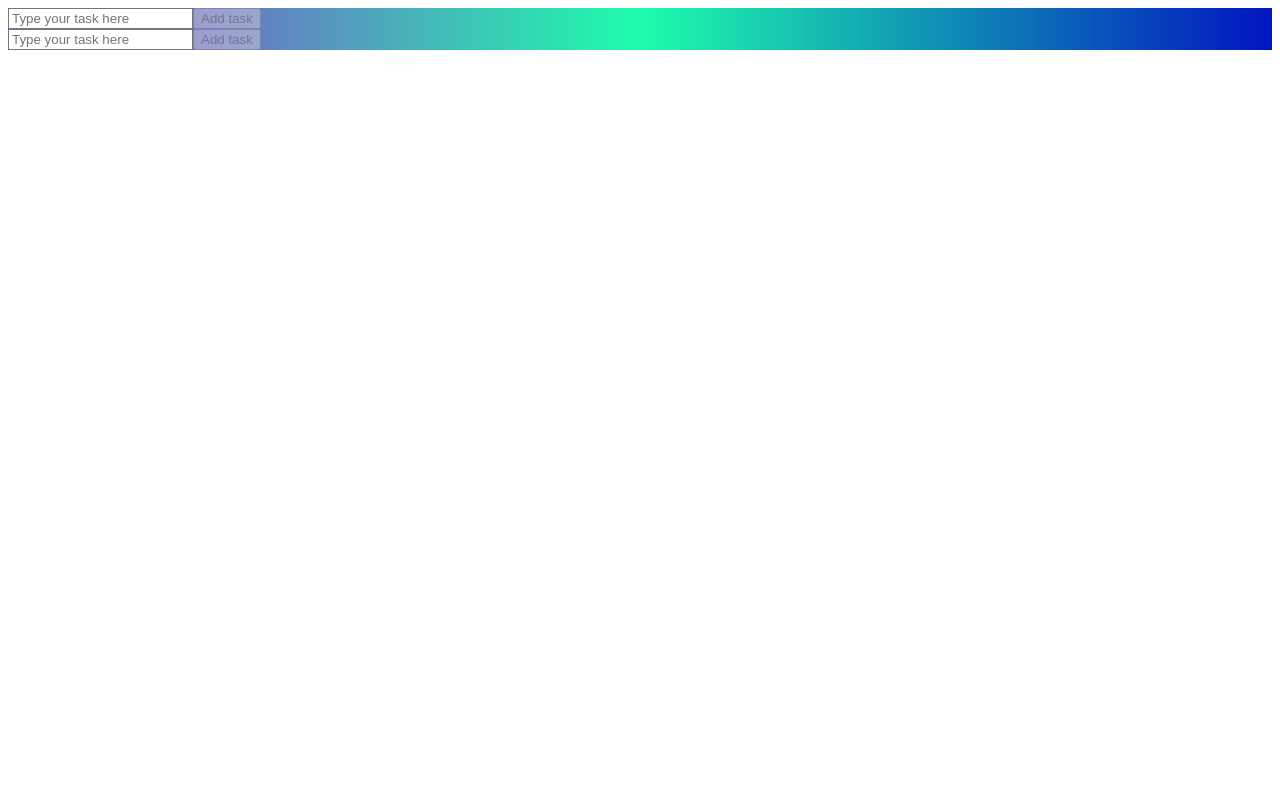
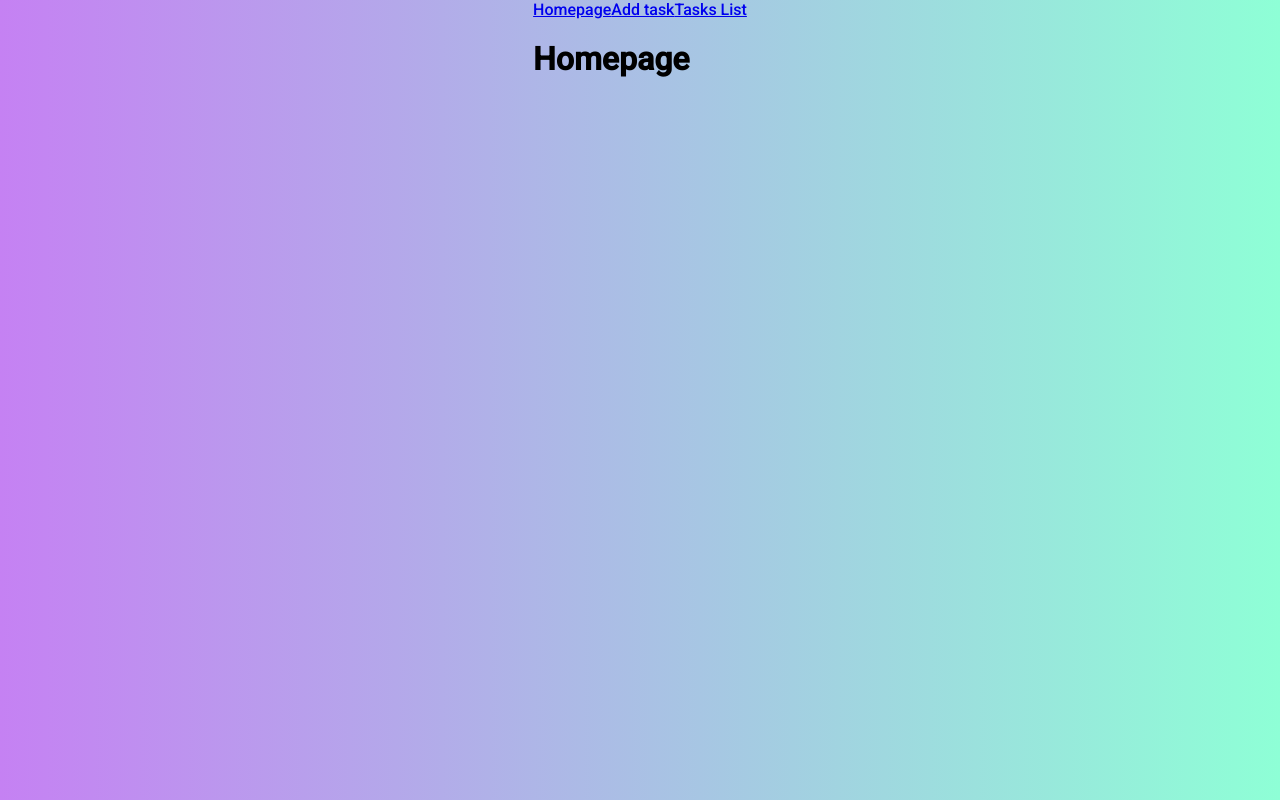
Before and after one commit to Ave-Mari/Your-Task-Manager, a Vue app: page / in a window 1280 px wide. Built offline with nearby package versions, Linux system fonts and the light colour scheme.

Commit message:
add router links to app component

```diff
--- a/src/App.vue
+++ b/src/App.vue
@@ -1,27 +1,37 @@
 <script setup>
 import addTask from './components/AddTask.vue'
-import TasksList from './components/AddTask.vue'
+import TasksList from './components/TasksList.vue'
+import HomePage from './components/HomePage.vue'
+import './main.css';
+
+import { RouterLink, RouterView } from 'vue-router'
 
 
 </script>
 
 <template>
   <main>
-    <addTask />
+    <section>
+      <nav>
+      <RouterLink to="/">Homepage</RouterLink>
+      <RouterLink to="/add-task">Add task</RouterLink>
+      <RouterLink to="/tasks-list">Tasks List</RouterLink>
+    </nav>
+    </section>
+
+    <RouterView />
+    <!-- <addTask />
     <TasksList />
+    <HomePage /> -->
   </main>
 
 
 </template>
 
 <style>
-    main {
-      margin: 0;
-          background: rgb(145,47,211);
-          background: linear-gradient(90deg, rgba(145,47,211,1) 0%, rgba(29,253,171,1) 50%, rgba(1,21,192,1) 100%);
-    }
 
-    h1 {
-      margin: 0;
-    }
+.nav {
+
+}
+
 </style>
```
